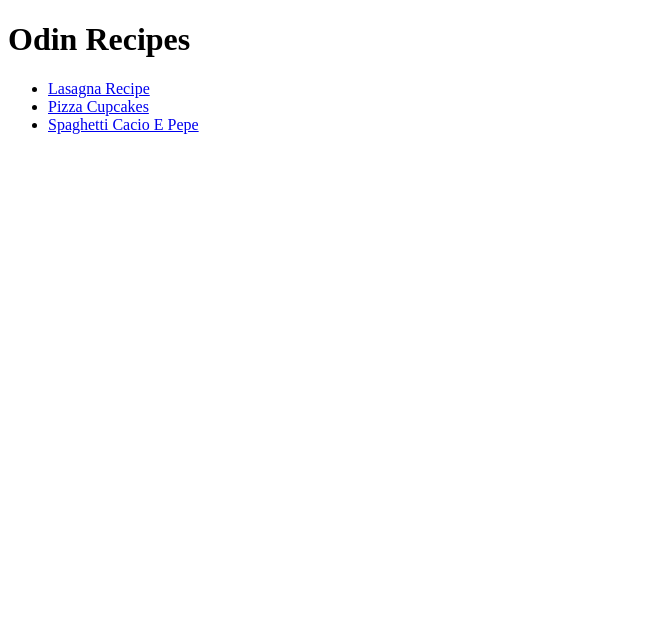
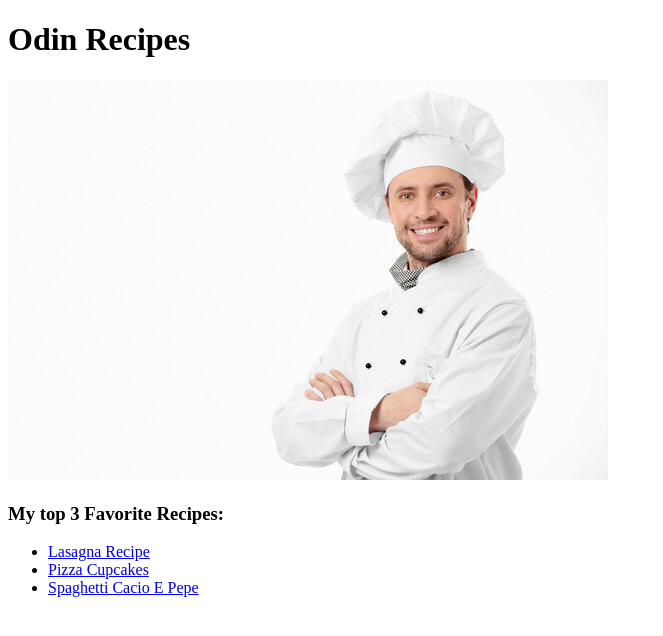
Before and after one commit to 0fficialluiss/odin-recipes, a plain HTML site: page index.html in a window 1280 px wide. Shown: the whole page, without its empty margins (0-663 px from the left). Drawn offline with Linux system fonts and the light colour scheme.

Commit message:
recipes/Photos/Chef-photo.jpg index.html

```diff
--- a/index.html
+++ b/index.html
@@ -8,6 +8,8 @@
 </head>
 <body>
     <h1>Odin Recipes</h1>
+    <img src="recipes/Photos/Chef-photo.jpg" alt="Chef Photo">
+    <h3>My top 3 Favorite Recipes:</h3>
     <ul>
        <li><a href="recipes/lasagna.html">Lasagna Recipe</a></li>
         <li><a href="recipes/pizza-cupcakes.html">Pizza Cupcakes</a></li>
```
Also changed, not shown: recipes/Photos/Chef-photo.jpg (added).
